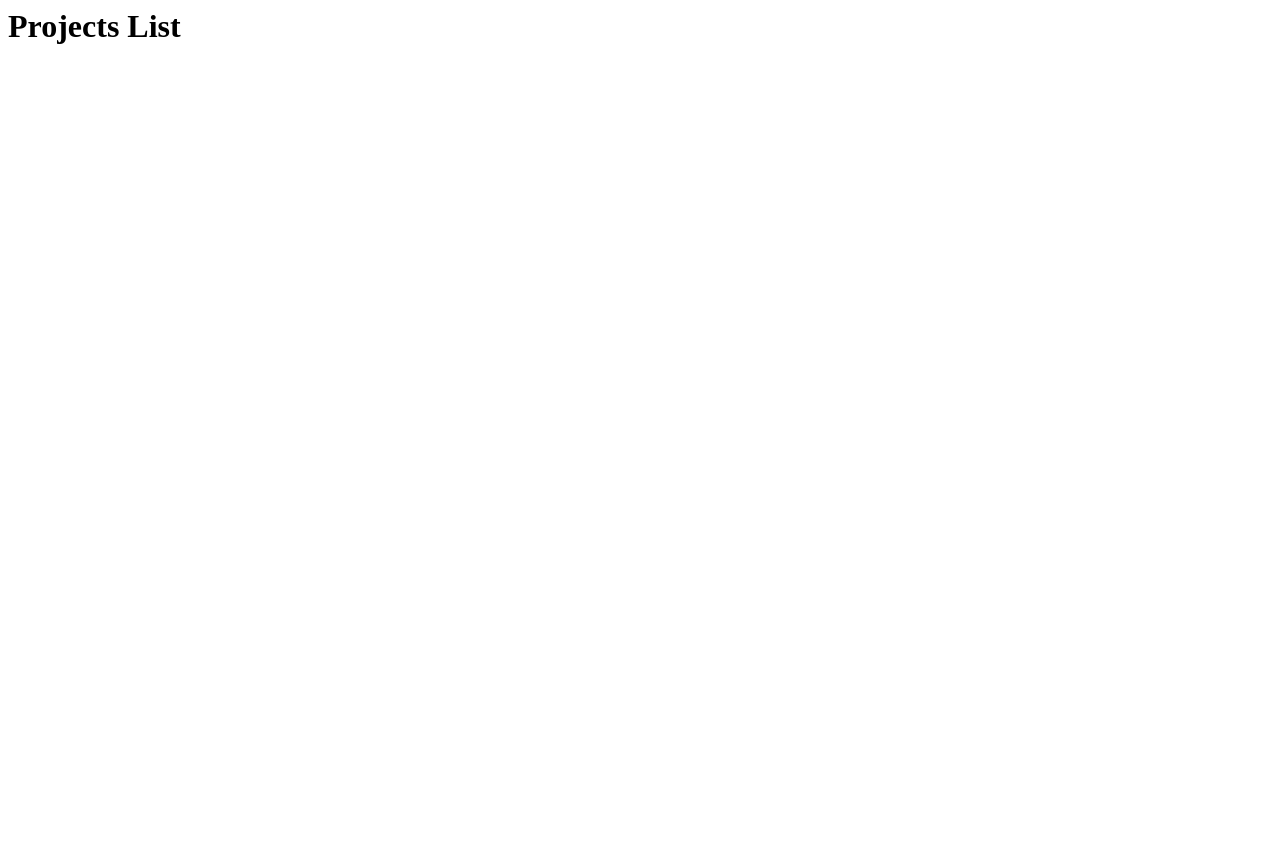
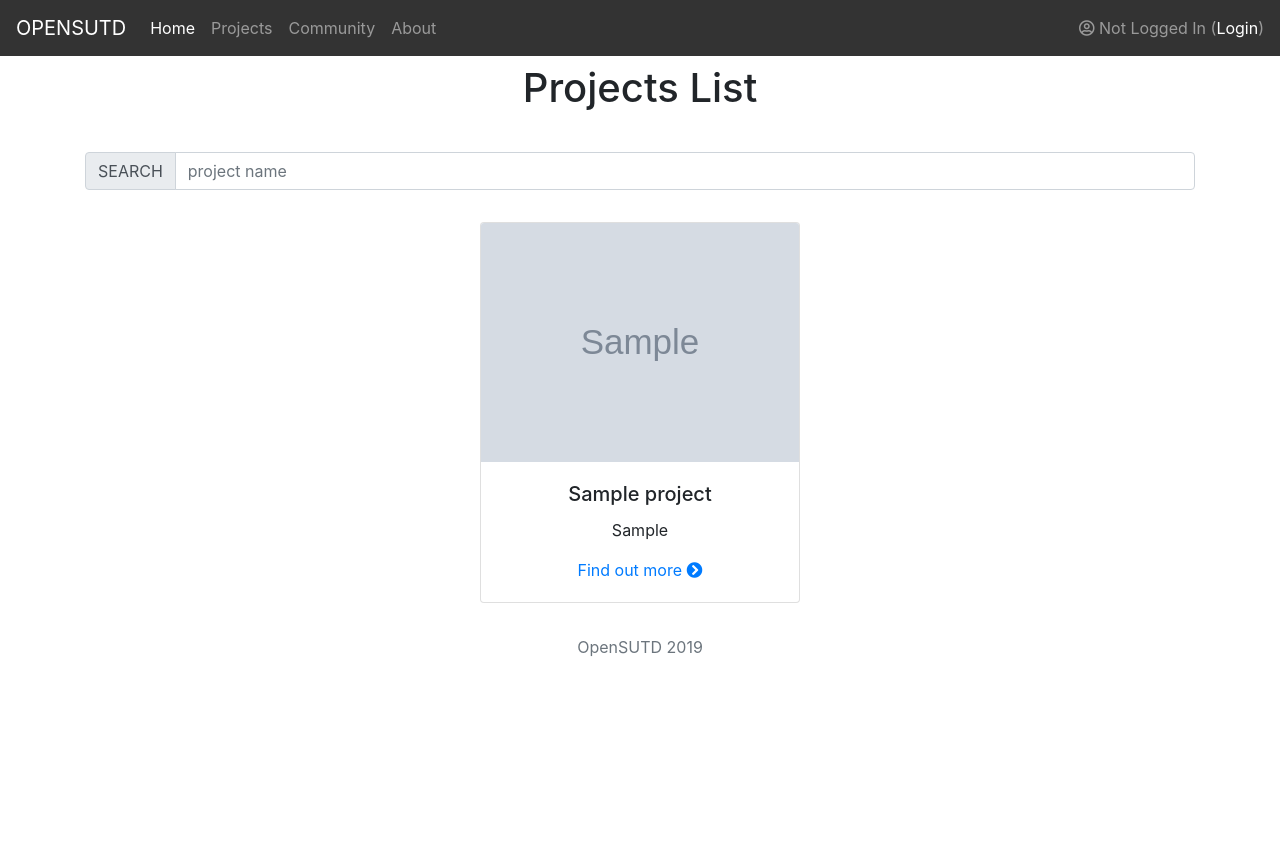
Before and after one commit to OpenSUTD/web-platform-prototype, a Django app: page /projects/ in a window 1280 px wide. Before the commit the part shown is almost empty. Shown: the top 859 px of the page. Before the commit the page ends 44 px from the top, so only its background shows below. Run offline with Django 3.2, Linux system fonts and the light colour scheme; tables that the repository leaves empty hold one stand-in row (values such as "Sample post"); grey boxes marked "Sample" are stand-in pictures; some libraries are stand-ins or nearby versions.

Commit message:
Added design to working projects page

```diff
--- a/projects/static/css/custom.css
+++ b/projects/static/css/custom.css
@@ -25,6 +25,11 @@ body {
 
 .bg-none {
   background: rgba(0, 0, 0, 0.8)
+}
+
+.page-header {
+  text-align: center;
+  margin: 1em;
 }
 
 .fix-height-card-homepage {
--- a/projects/templates/opensutd/home.html
+++ b/projects/templates/opensutd/home.html
@@ -15,7 +15,7 @@
                             <li>Share your projects and knowledge</li>
                         </ul>
                     </div>
-                    <button type="button" class="btn btn-lg btn-block btn-primary" style="margin-botton:0px!important;">Get Involved <i
+                    <button type="button" class="btn btn-lg btn-block btn-secondary" style="margin-bottom:0px!important;">Get Involved <i
                         class="fas fa-chevron-circle-right"></i></button>
                 </div>
             </div>
@@ -28,7 +28,7 @@
                             <li>Encourage academic discussion, collaboration and contributions</li>
                         </ul>
                     </div>
-                    <button type="button" class="btn btn-lg btn-block btn-primary" style="margin-botton:0px!important;">Get Involved <i
+                    <button type="button" class="btn btn-lg btn-block btn-secondary" style="margin-bottom:0px!important;">Get Involved <i
                         class="fas fa-chevron-circle-right"></i></button>
                 </div>
             </div>
@@ -41,7 +41,7 @@
                             <li>Manage Policies with Open Source methodologies</li>
                         </ul>
                     </div>
-                    <button type="button" class="btn btn-lg btn-block btn-primary" style="margin-botton:0px!important;">Get Involved <i
+                    <button type="button" class="btn btn-lg btn-block btn-secondary" style="margin-bottom:0px!important;">Get Involved <i
                         class="fas fa-chevron-circle-right"></i></button>
                 </div>
             </div>
--- a/projects/templates/projects/list.html
+++ b/projects/templates/projects/list.html
@@ -1 +1,31 @@
-<h1>Projects List</h1>
+{% extends 'base.html' %}
+{% block content %}
+
+<h1 class="page-header">Projects List</h1>
+<div class="input-group mb-3">
+    <div class="input-group-prepend">
+        <span class="input-group-text" id="basic-addon1">SEARCH</span>
+    </div>
+    <input type="text" class="form-control" placeholder="project name" aria-label="Username"
+        aria-describedby="basic-addon1">
+</div>
+{% if projects_list %}
+<!-- start iteration -->
+<div style="text-align: center;">
+{% for project_item in projects_list.all %}
+    <div class="card" style="display:inline-table;width:20em;height:20em;margin:1em;padding-bottom:0px;">
+        <img src="{{ project_item.featured_image }}" class="card-img-top">
+        <div class="card-body">
+            <h5 class="card-title">{{ project_item.title }}</h5>
+            <p class="card-text">{{ project_item.caption }}</p>
+            <a href="{{ project_item.project_uid }}/" class="card-link">Find out more <i
+                    class="fas fa-chevron-circle-right"></i></a>
+        </div>
+    </div>
+{% endfor %}
+</div>
+{% else %}
+<p>Error! No projects are available.</p>
+{% endif %}
+
+{% endblock %}
--- a/projects/views.py
+++ b/projects/views.py
@@ -26,6 +26,11 @@ def project_view(request, project_uid):
     context = {'current_project': current_project}
     return render(request, 'projects/showcase.html', context)
 
+def projects_list_view(request, project_uid):
+    projects_list = models.Project.objects.order_by('-published_date')[:50]
+    context = {'projects_list': projects_list}
+    return render(request, 'projects/list.html', context)
+
 def login_view(request):
     context = {}
     return render(request, 'opensutd/login.html', context)
```
Also changed, not shown: README.md.
